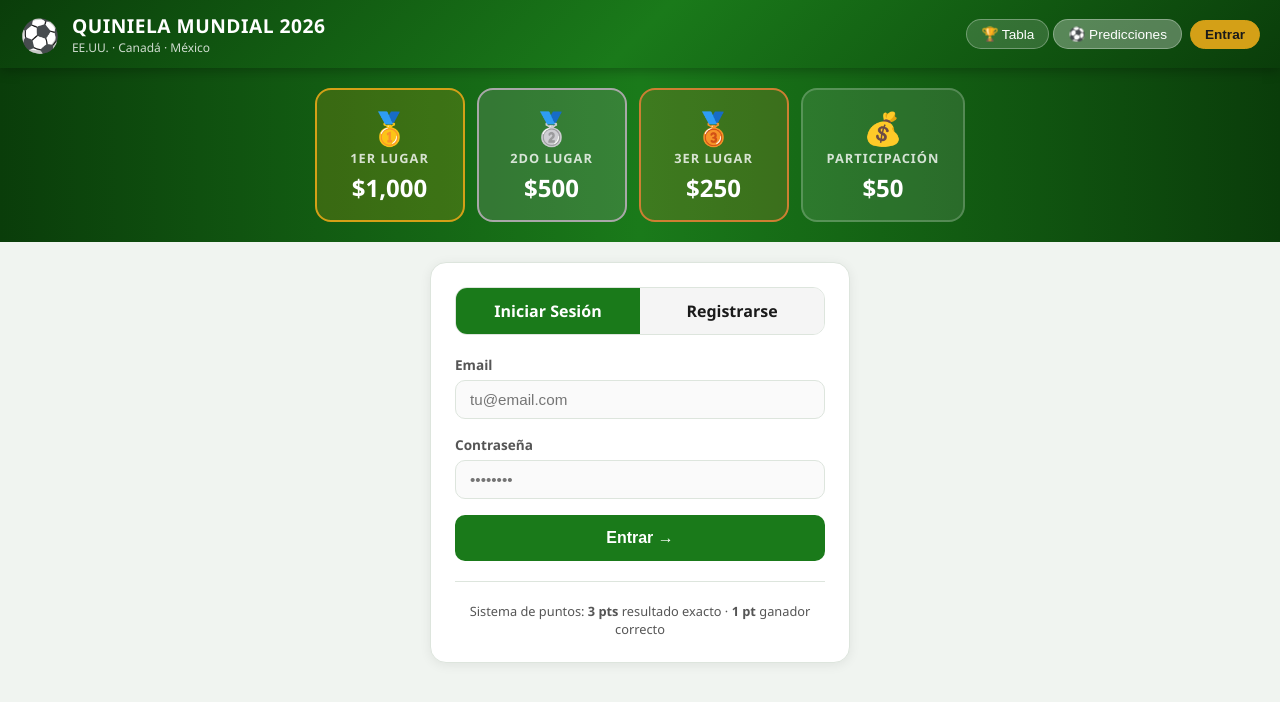
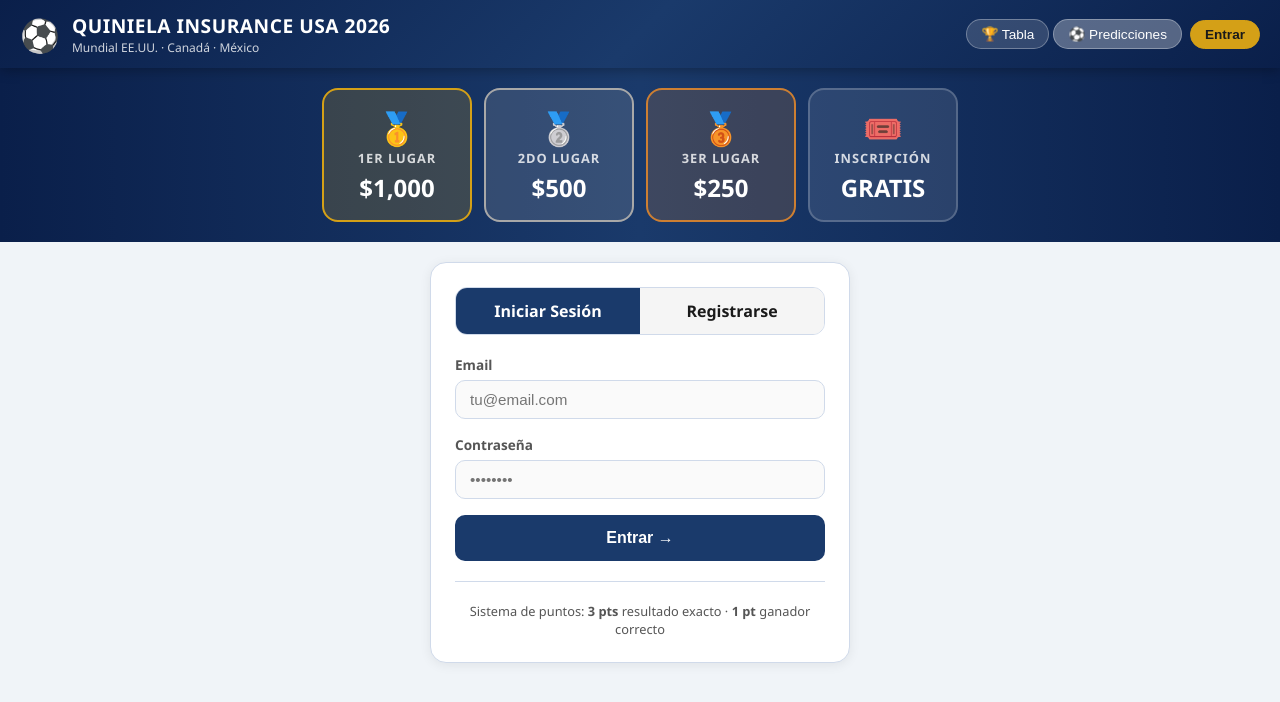
Before and after one commit to mirabalruben-dot/quiniela-mundial-2026, a website: page public/index.html in a window 1280 px wide. Drawn offline with Linux system fonts and the light colour scheme; no server answers.

Commit message:
Colores azul Insurance USA, inscripcion gratis, premios por definir

```diff
--- a/public/index.html
+++ b/public/index.html
@@ -6,25 +6,25 @@
 <title>Quiniela Mundial 2026</title>
 <style>
   :root {
-    --verde: #1a7a1a;
-    --verde-dark: #145c14;
+    --verde: #1a3a6b;
+    --verde-dark: #122d56;
     --dorado: #d4a017;
     --plata: #a8a8a8;
     --bronce: #cd7f32;
-    --bg: #f0f4f0;
+    --bg: #f0f4f8;
     --card: #ffffff;
     --text: #1a1a1a;
     --text-light: #555;
-    --border: #dde5dd;
+    --border: #d0daea;
     --rojo: #c0392b;
-    --azul: #2980b9;
+    --azul: #2563b0;
   }
   * { box-sizing: border-box; margin: 0; padding: 0; }
   body { font-family: 'Segoe UI', system-ui, sans-serif; background: var(--bg); color: var(--text); }
 
   /* HEADER */
   header {
-    background: linear-gradient(135deg, #0a3d0a 0%, #1a7a1a 50%, #0a3d0a 100%);
+    background: linear-gradient(135deg, #0a1f4a 0%, #1a3a6b 50%, #0a1f4a 100%);
     color: white;
     padding: 0;
     position: sticky; top: 0; z-index: 100;
@@ -49,7 +49,7 @@
 
   /* HERO */
   .hero {
-    background: linear-gradient(135deg, #0a3d0a 0%, #1a7a1a 60%, #2d5a2d 100%);
+    background: linear-gradient(135deg, #0a1f4a 0%, #1a3a6b 60%, #1e4080 100%);
     color: white; text-align: center; padding: 50px 20px 40px;
     position: relative; overflow: hidden;
   }
@@ -66,7 +66,7 @@
   .premios-banner {
     display: flex; justify-content: center; gap: 12px;
     padding: 20px; flex-wrap: wrap;
-    background: linear-gradient(90deg, #0a3d0a, #1a7a1a, #0a3d0a);
+    background: linear-gradient(90deg, #0a1f4a, #1a3a6b, #0a1f4a);
   }
   .premio-card {
     background: rgba(255,255,255,0.1); border: 2px solid rgba(255,255,255,0.2);
@@ -126,7 +126,7 @@
     text-align: left; font-size: 0.82rem; letter-spacing: 0.5px;
   }
   td { padding: 10px 12px; border-bottom: 1px solid var(--border); font-size: 0.9rem; }
-  tr:hover td { background: #f5faf5; }
+  tr:hover td { background: #f0f4f8; }
   .pos-badge {
     display: inline-flex; align-items: center; justify-content: center;
     width: 28px; height: 28px; border-radius: 50%; font-weight: 800; font-size: 0.85rem;
@@ -251,8 +251,8 @@
     <div class="logo">
       <span class="logo-icon">⚽</span>
       <div class="logo-text">
-        <h1>QUINIELA MUNDIAL 2026</h1>
-        <p>EE.UU. · Canadá · México</p>
+        <h1>QUINIELA INSURANCE USA 2026</h1>
+        <p>Mundial EE.UU. · Canadá · México</p>
       </div>
     </div>
     <div class="header-nav" id="headerNav">
@@ -283,9 +283,9 @@
     <div class="premio-monto" id="premio3">$250</div>
   </div>
   <div class="premio-card">
-    <div class="premio-pos">💰</div>
-    <div class="premio-lugar">PARTICIPACIÓN</div>
-    <div class="premio-monto" id="costoParticipacion">$50</div>
+    <div class="premio-pos">🎟️</div>
+    <div class="premio-lugar">INSCRIPCIÓN</div>
+    <div class="premio-monto" id="costoParticipacion">GRATIS</div>
   </div>
 </div>
 
--- a/server.js
+++ b/server.js
@@ -194,6 +194,10 @@ app.get('/api/config', (req, res) => {
   res.json(obj);
 });
 
+// Actualizar configuración con valores de Insurance USA
+db.prepare("UPDATE configuracion SET valor = ? WHERE clave = 'nombre_quiniela'").run('Quiniela Insurance USA - Mundial 2026');
+db.prepare("UPDATE configuracion SET valor = ? WHERE clave = 'costo_participacion'").run('GRATIS');
+
 // Crear admin inicial si no existe
 const adminExists = db.prepare('SELECT id FROM usuarios WHERE es_admin = 1').get();
 if (!adminExists) {
```
Also changed, not shown: db.js (+5 -5 lines).
